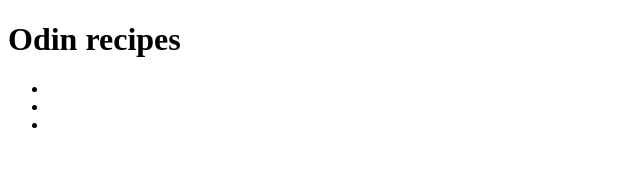
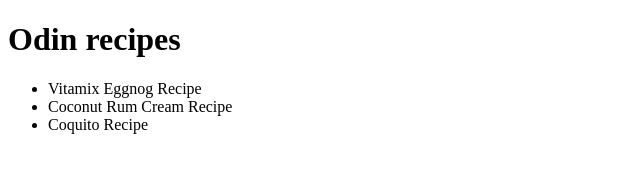
Before and after one commit to JidexWD/odin-recipes, a plain HTML site: page index.html in a window 1280 px wide. Shown: the whole page, without its empty margins (0-640 px from the left). Drawn offline with Linux system fonts and the light colour scheme.

Commit message:
ADDED NAMES TO FIXED LINKS

```diff
--- a/index.html
+++ b/index.html
@@ -8,9 +8,9 @@
 <body>
     <h1>Odin recipes</h1>
     <ul>
-        <li><a href="recipes/vitamix-eggnog.html"></a></li>
-        <li><a href="recipes/coconut-rum-cream.html"></a></li>
-        <li><a href="recipes/coquito.html"></a></li>
+        <li><a href="recipes/vitamix-eggnog.html"></a>Vitamix Eggnog Recipe</li>
+        <li><a href="recipes/coconut-rum-cream.html"></a> Coconut Rum Cream Recipe</li>
+        <li><a href="recipes/coquito.html"></a>Coquito Recipe</li>
     </ul>
 
 </body>
```
